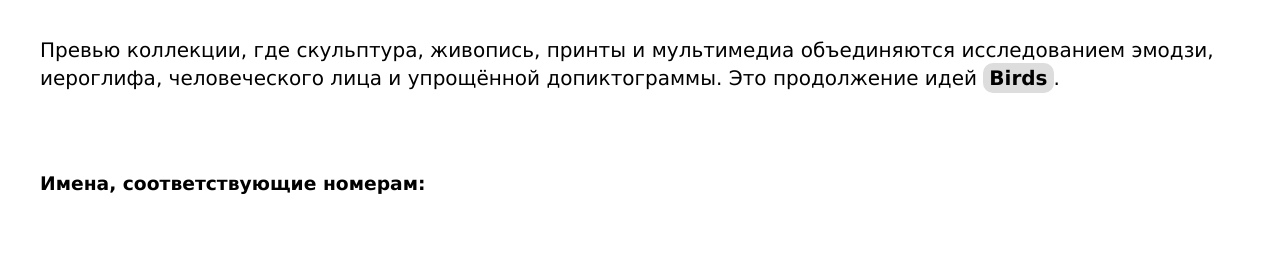
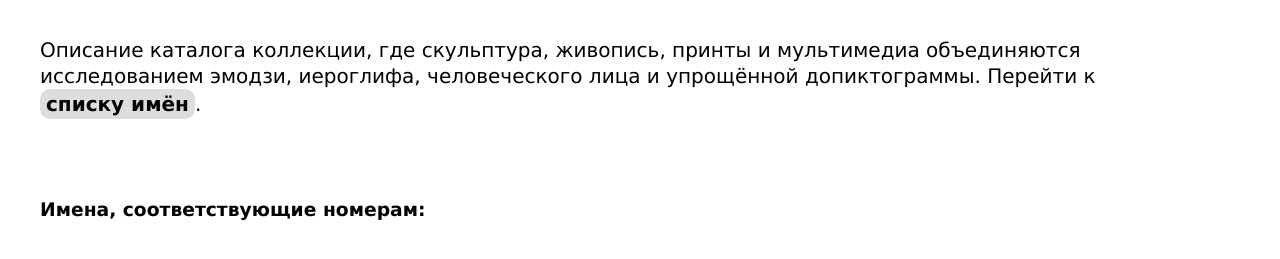
Before and after one commit to indexmod/chorus, a plain HTML site: page index.html in a window 1280 px wide. Shown: the part 313-572 px from the top of the page. Drawn offline with nearby package versions, Linux system fonts and the light colour scheme; no server answers; a web font is replaced by a local one.

Commit message:
Update index.html

```diff
--- a/index.html
+++ b/index.html
@@ -3,7 +3,7 @@
 <head>
 <meta charset="UTF-8">
 <meta name="viewport" content="width=device-width, initial-scale=1.0"/>
-<title>CHORUS</title>
+<title>C H O R U S</title>
 
 <link href="https://fonts.googleapis.com/css2?family=Permanent+Marker&display=swap" rel="stylesheet">
 <style>
@@ -103,10 +103,10 @@ h2 {
 <h2>by Andr o Dei</h2>
 
 <div class="container">
-<p>
-Превью коллекции, где скульптура, живопись, принты и мультимедиа объединяются исследованием эмодзи, иероглифа, человеческого лица и упрощённой допиктограммы.
-Это продолжение идей <a href="https://birds.indexmod.xyz" style="display:inline-block;background:#ddd;padding:2px 6px;border-radius:10px;text-decoration:none;color:black;"><strong>Birds</strong></a>.
-</p>
+  <p>
+    Описание каталога коллекции, где скульптура, живопись, принты и мультимедиа объединяются исследованием эмодзи, иероглифа, человеческого лица и упрощённой допиктограммы.
+    Перейти к <a href="#namesLine" style="display:inline-block;background:#ddd;padding:2px 6px;border-radius:10px;text-decoration:none;color:black;"><strong>списку имён</strong></a>.
+  </p>
 </div>
 
 <div class="grid" id="previewGrid"></div>
```
